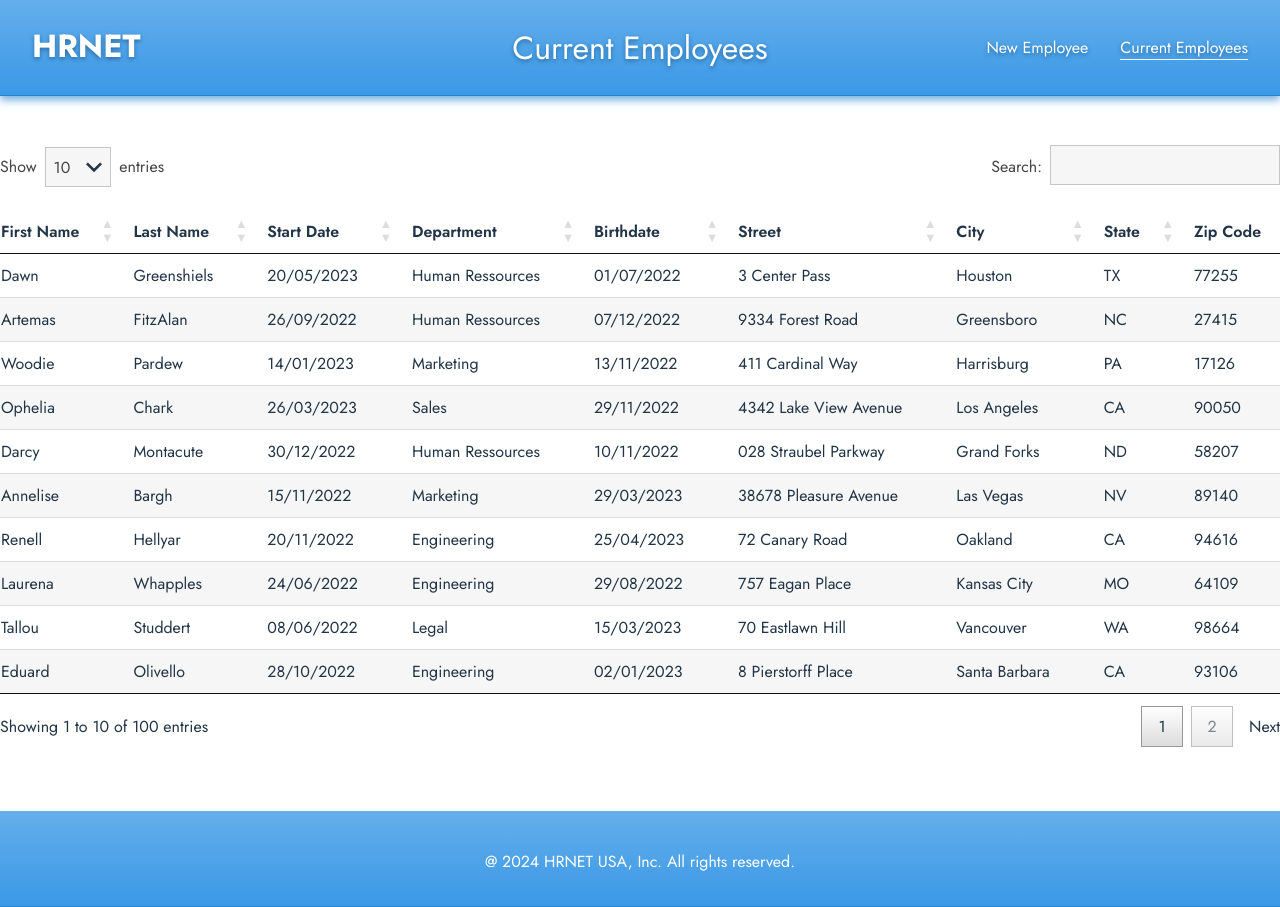
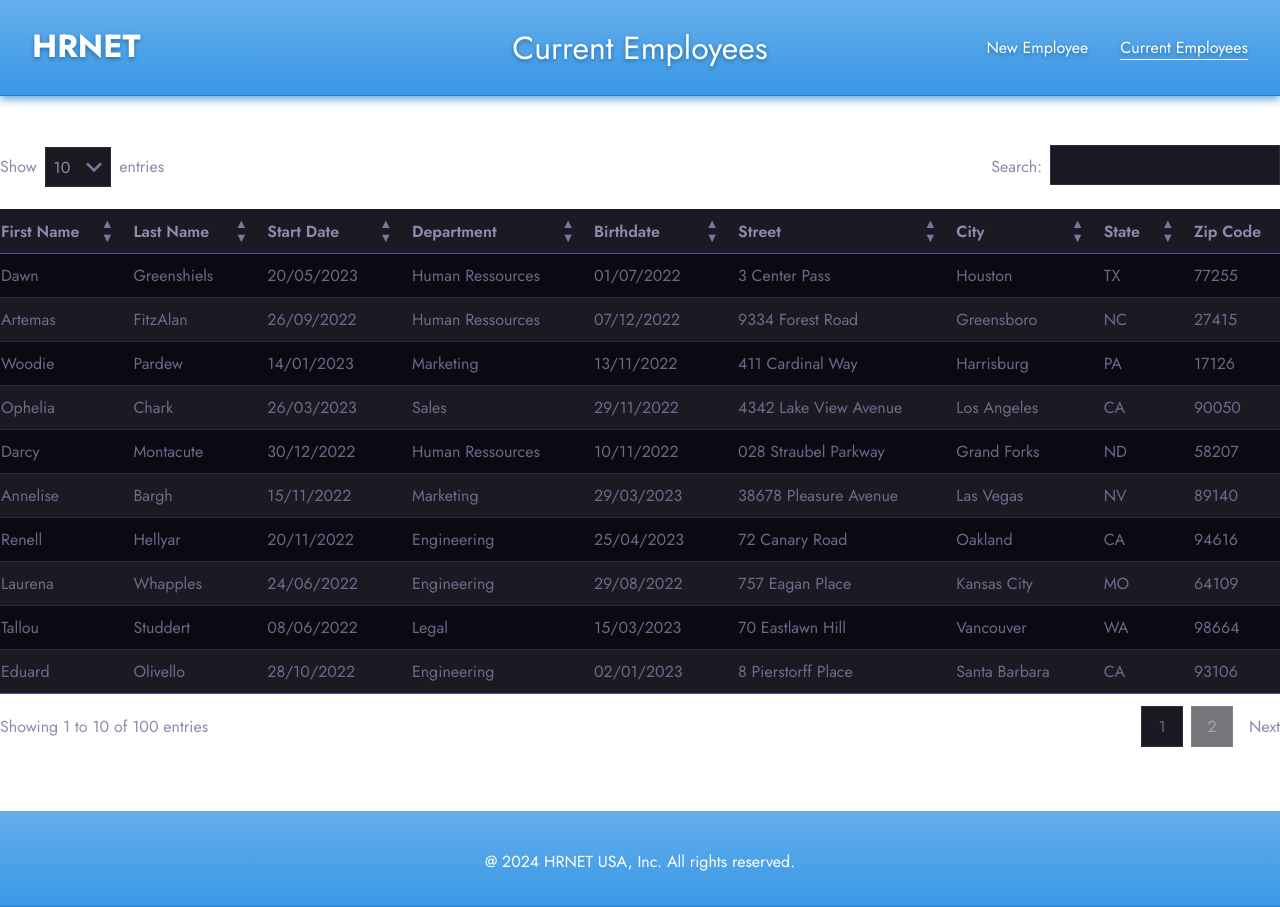
Before and after one commit to ask0ldd/Schoolwork-P14-StateAdded, a React (Vite) app: page /Schoolwork-P14-StateAdded/employee-list in a window 1280 px wide. Built offline with nearby package versions, Linux system fonts and the light colour scheme.

Commit message:
dark purple preset upd to new format

```diff
--- a/src/components/DatasTable/presets/darkPurplePreset.ts
+++ b/src/components/DatasTable/presets/darkPurplePreset.ts
@@ -14,27 +14,21 @@ export const darkPurplePreset : IPreset = {
         separatorColor: "#2F2D3B"
     },
     evenRow: {
-        backgroundColor: "#0A0A12",
-        textColor: "#7D769BDD",
+        backgroundColor : {default : "#0A0A12", hover : "linear-gradient(270deg, #4a2e7a, #693faf)"},
+        textColor : {default : "#7D769BDD", hover : "#FFFFFF"},
         fontWeight: "500",
-        hoverBackgroundColor: "linear-gradient(270deg, #4a2e7a, #693faf)",
-        hoverTextColor : "#FFFFFF",
         bottomSeparatorColor: "#2F2D3B",
     },
     oddRow: {
-        backgroundColor: "#1B1A23",
-        textColor: "#7D769BDD",
+        backgroundColor : {default : "#1B1A23", hover : "linear-gradient(270deg, #4a2e7a, #693faf)"},
+        textColor : {default : "#7D769BDD", hover : "#FFFFFF"},
         fontWeight: "500",
-        hoverBackgroundColor: "#4a2e7a",
-        hoverTextColor : "#FFFFFF",
         bottomSeparatorColor: "#2F2D3B",
     },
     firstnLastRowSeparatorsColor: "#693faf",
     paginationButton: {
-        backgroundColor: "#1B1A23",
-        textColor: "#7D769BDD",
-        hoverBackgroundColor: "#6d40b9",
-        hoverTextColor: "#FFFFFFFF",
+        backgroundColor : {default : "#1B1A23", hover : "#6d40b9"},
+        textColor : {default : "#7D769BDD", hover : "#FFFFFF"},
         hoverDropShadowColor : "#6d40b999",
         borderColor: "#2F2D3B",
     },
@@ -45,8 +39,7 @@ export const darkPurplePreset : IPreset = {
         labelTextColor: "rgba(125, 118, 155, 0.867)",
         inputBackgroundColor: "rgb(27, 26, 35)",
         inputTextColor: "rgb(145, 138, 173)",
-        inputBorderColor: "rgb(47, 45, 59)",
-        focusInputBorderColor: "#693faf"
+        inputBorderColor: {default : "rgb(47, 45, 59)", focus : "#693faf"},
     },
     nEntries : {
         textColor: "#918AAD",
--- a/src/pages/CurrentEmployees.tsx
+++ b/src/pages/CurrentEmployees.tsx
@@ -37,7 +37,7 @@ function CurrentEmployees() {
     <>
       <Header pageTitle='Current Employees'/>
       <main className='mainCE'>
-        <DatasTable tableModel={tableModel} tableDatas={employeesList}/>
+        <DatasTable tableModel={tableModel} tableDatas={employeesList} preset={darkPurplePreset}/>
       </main>
       <Footer/>
     </>
```
